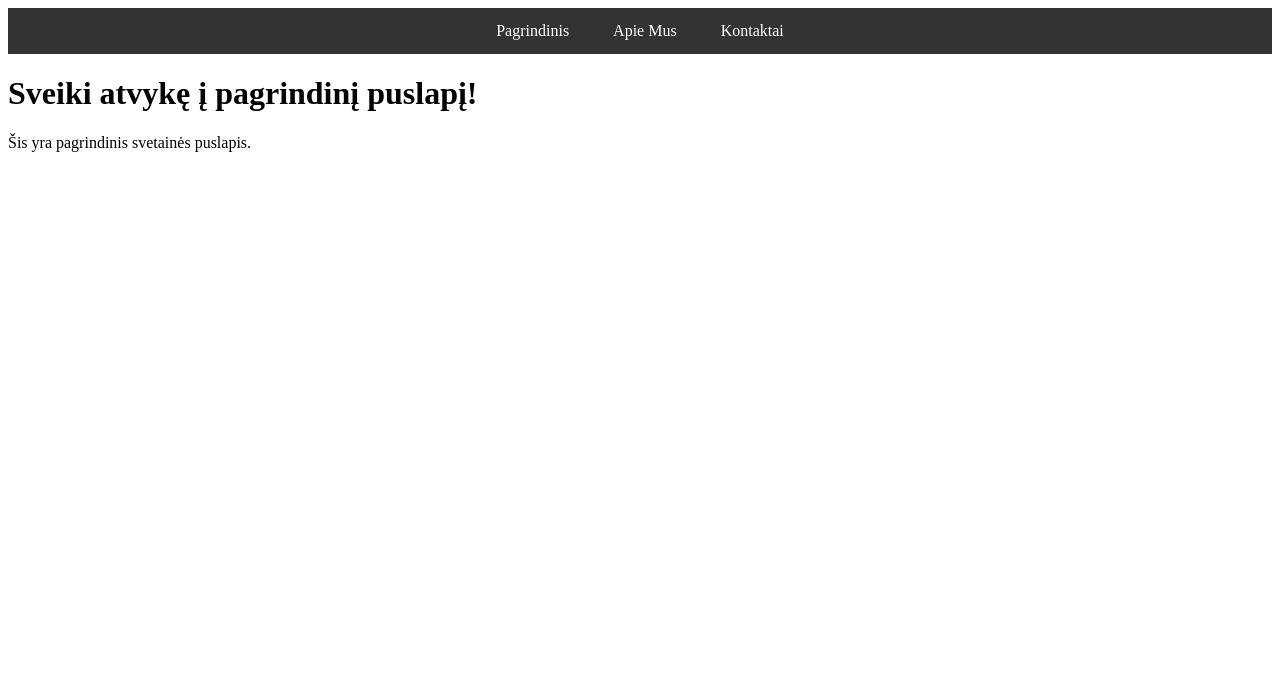
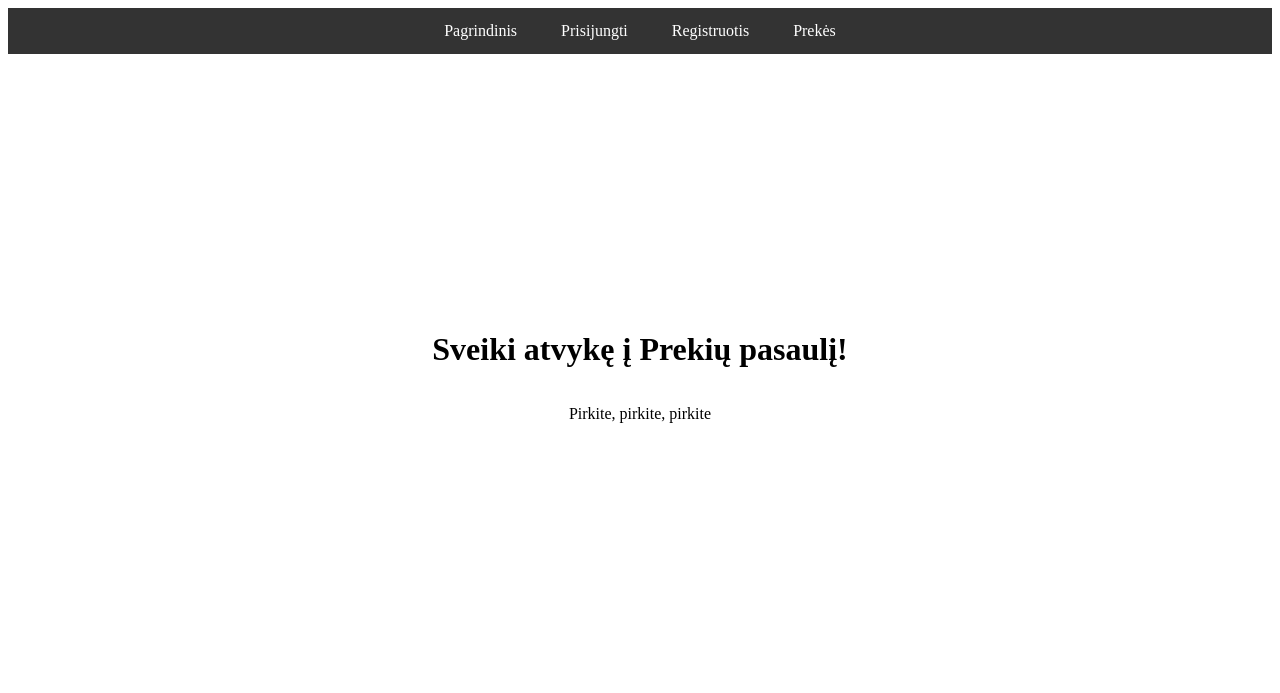
Before and after one commit to aistuliaa/eshop, a Flask app: page / in a window 1280 px wide. Shown: the top 693 px of the page. Run offline with Flask 3, Linux system fonts and the light colour scheme.

Commit message:
Veikia bendras meniu (Paulius)

```diff
--- a/app.py
+++ b/app.py
@@ -8,14 +8,18 @@ app = Flask(__name__)
 def home():
     return render_template('index.html')
 
-@app.route('/prekes')
+@app.route('/cargo')
 def prekes():
     prekes = ["NOTV", "MTV", "TV"]
     return render_template('prekes.html', prekes=prekes)
 
-@app.route('/admin')
-def admin():
-    return render_template('admin.html')
+@app.route('/login')
+def login():
+    return render_template('login.html')
+
+@app.route('/reg')
+def reg():
+    return render_template('reg.html')
 
 @app.route('/pirkejas')
 def pirkejas():
--- a/static/css/style.css
+++ b/static/css/style.css
@@ -26,3 +26,13 @@ nav ul li a {
 nav ul li a:hover {
     background-color: #575757;
 }
+
+/* Pagrindinio turinio centravimas */
+.content {
+    display: flex;
+    flex-direction: column;
+    justify-content: center;
+    align-items: center;
+    min-height: 80vh; /* Palieka vietos meniu */
+    text-align: center;
+}
--- a/templates/base.html
+++ b/templates/base.html
@@ -10,8 +10,9 @@
     <nav>
         <ul>
             <li><a href="{{ url_for('home') }}">Pagrindinis</a></li>
-            <li><a href="{{ url_for('admin') }}">Apie Mus</a></li>
-            <li><a href="{{ url_for('prekės') }}">Kontaktai</a></li>
+            <li><a href="{{ url_for('login') }}">Prisijungti</a></li>
+            <li><a href="{{ url_for('reg') }}">Registruotis</a></li>
+            <li><a href="{{ url_for('prekes') }}">Prekės</a></li>
         </ul>
     </nav>
 
--- a/templates/index.html
+++ b/templates/index.html
@@ -1,8 +1,15 @@
 {% extends 'base.html' %}
 
-{% block title %}Pagrindinis Puslapis{% endblock %}
+{% block title %}Prekių pasaulis{% endblock %}
 
 {% block content %}
-    <h1>Sveiki atvykę į pagrindinį puslapį!</h1>
-    <p>Šis yra pagrindinis svetainės puslapis.</p>
+
+
+    <!-- Pagrindinis turinys -->
+    <div class="content">
+        <h1>Sveiki atvykę į Prekių pasaulį!</h1>
+        <p>Pirkite, pirkite, pirkite</p>
+    </div>
+
+
 {% endblock %}
--- /dev/null
+++ b/templates/reg.html
@@ -0,0 +1 @@
+{% extends 'base.html' %}
```
Also changed, not shown: templates/prekes.html (+4 -3 lines), templates/login.html (renamed from templates/admin.html).
